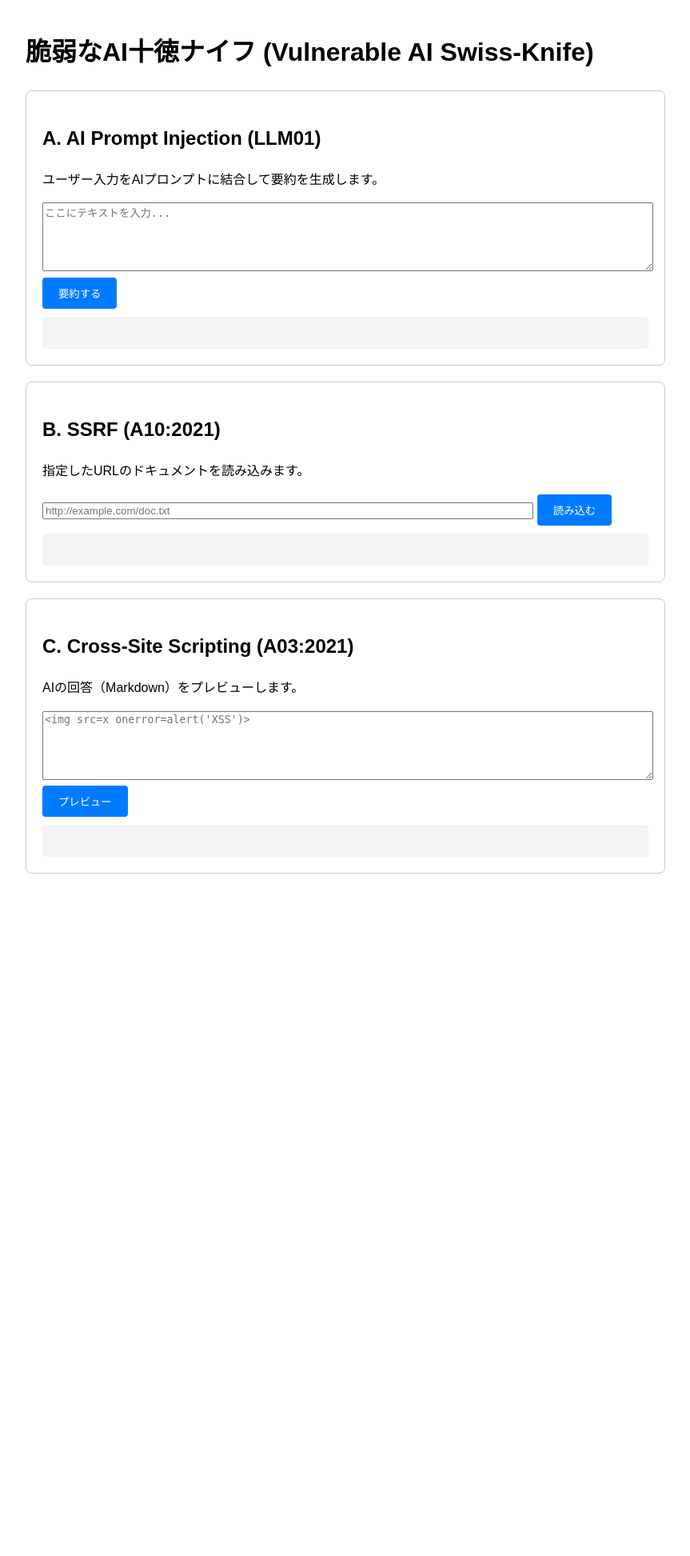
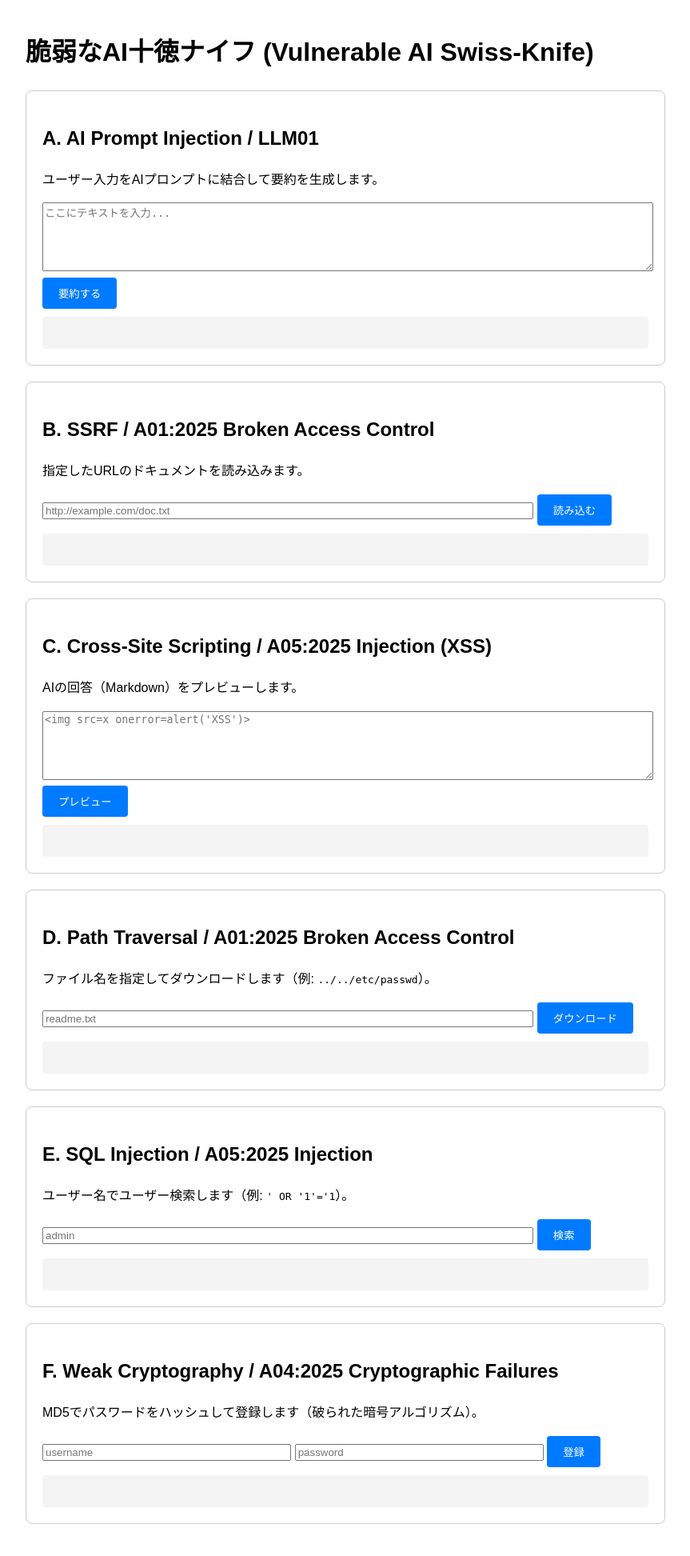
Before and after one commit to apc-yfukui/GHAS_sample, a Flask app: page / in a window 1280 px wide. Shown: the whole page at 80% size, without its empty margins (208-1071 px from the left). Before the commit the page ends 1092 px from the top, so only its background shows below. Run offline with Flask 2, Linux system fonts and the light colour scheme.

Commit message:
feat: add OWASP Top 10 (2025) vulnerability demos for GHAS detection coverage
- A01 Broken Access Control: path traversal (/download endpoint)
- A02 Security Misconfiguration: CORS allow-all + debug=True
- A04 Cryptographic Failures: MD5 password hashing (/register endpoint)
- A05 Injection: SQL injection (/user endpoint)
- A10 Exceptional Conditions: traceback.format_exc() in error responses

Existing demos retained:
- A01/SSRF (/fetch), A05/XSS (/preview), LLM01 Prompt Injection (/summarize)
- A03 Supply Chain via old Flask/requests/Werkzeug versions
- Secret Scanning via hardcoded API key pattern

```diff
--- a/app/main.py
+++ b/app/main.py
@@ -1,4 +1,7 @@
 import os
+import sqlite3
+import hashlib
+import traceback
 import requests
 from flask import Flask, request, render_template_string, render_template
 
@@ -8,12 +11,30 @@ app = Flask(__name__)
 # Dummy API Key to trigger GHAS Secret Scanning
 DUMMY_OPENAI_API_KEY = "sk-abcdefghijklmnopqrstT3BlbkFJabcdefghijklmnopqrst"
 
+# [A02: SECURITY MISCONFIGURATION DEMO]
+# Vulnerability: CORS allow-all header applied globally
+@app.after_request
+def add_cors_headers(response):
+    response.headers["Access-Control-Allow-Origin"] = "*"
+    response.headers["Access-Control-Allow-Headers"] = "*"
+    return response
+
 def mock_llm_call(prompt):
     """
     Simulates an LLM call.
     In a real scenario, this would send the prompt to an API.
     """
     return f"AI Response to: {prompt[:50]}..."
+
+def init_db():
+    """Initialize an in-memory SQLite DB with a users table for demos."""
+    conn = sqlite3.connect(":memory:", check_same_thread=False)
+    conn.execute("CREATE TABLE users (id INTEGER PRIMARY KEY, name TEXT, password TEXT)")
+    conn.execute("INSERT INTO users VALUES (1, 'admin', 'plaintext_password_123')")
+    conn.commit()
+    return conn
+
+DB_CONN = init_db()
 
 @app.route("/")
 def index():
@@ -32,23 +53,70 @@ def summarize():
 
 @app.route("/fetch", methods=["POST"])
 def fetch_url():
-    # [SSRF (A10:2021) DEMO]
+    # [A01: BROKEN ACCESS CONTROL / SSRF DEMO]
     # Vulnerability: Fetching a user-provided URL without validation.
     target_url = request.form.get("url", "")
     try:
-        # CodeQL should detect this as SSRF
+        # CodeQL should detect this as SSRF (py/full-ssrf)
         resp = requests.get(target_url, timeout=5)
         return {"content": resp.text[:200]}
     except Exception as e:
-        return {"error": str(e)}, 400
+        # [A10: MISHANDLING OF EXCEPTIONAL CONDITIONS DEMO]
+        # Vulnerability: Returning full stack trace to the client.
+        return {"error": traceback.format_exc()}, 400
 
 @app.route("/preview", methods=["POST"])
 def preview():
-    # [XSS (A03:2021) DEMO]
+    # [A05: INJECTION (XSS) DEMO]
     # Vulnerability: Returning unsanitized content to be rendered via innerHTML.
     content = request.form.get("content", "")
     # In index.html, this will be injected via JS innerHTML
     return {"html": content}
 
+@app.route("/download", methods=["GET"])
+def download():
+    # [A01: BROKEN ACCESS CONTROL (Path Traversal) DEMO]
+    # Vulnerability: User-controlled file path without sanitization.
+    filename = request.args.get("file", "readme.txt")
+    base_dir = "/app/static/files"
+    # CodeQL should detect this as path injection (py/path-injection)
+    filepath = os.path.join(base_dir, filename)
+    try:
+        with open(filepath, "r") as f:
+            return {"content": f.read()}
+    except Exception as e:
+        return {"error": str(e)}, 404
+
+@app.route("/user", methods=["GET"])
+def get_user():
+    # [A05: INJECTION (SQL Injection) DEMO]
+    # Vulnerability: Directly interpolating user input into SQL query.
+    name = request.args.get("name", "")
+    # CodeQL should detect this as SQL injection (py/sql-injection)
+    query = f"SELECT id, name FROM users WHERE name = '{name}'"
+    try:
+        cursor = DB_CONN.execute(query)
+        rows = cursor.fetchall()
+        return {"users": rows}
+    except Exception as e:
+        return {"error": traceback.format_exc()}, 500
+
+@app.route("/register", methods=["POST"])
+def register():
+    # [A04: CRYPTOGRAPHIC FAILURES DEMO]
+    # Vulnerability: Using MD5 (a broken hash) to store passwords.
+    username = request.form.get("username", "")
+    password = request.form.get("password", "")
+    # CodeQL should detect this as weak cryptographic algorithm (py/weak-cryptographic-algorithm)
+    hashed = hashlib.md5(password.encode()).hexdigest()
+    try:
+        DB_CONN.execute("INSERT INTO users (name, password) VALUES (?, ?)", (username, hashed))
+        DB_CONN.commit()
+        return {"status": "registered", "stored_hash": hashed}
+    except Exception as e:
+        return {"error": traceback.format_exc()}, 500
+
 if __name__ == "__main__":
-    app.run(host="0.0.0.0", port=5000)
+    # [A02: SECURITY MISCONFIGURATION DEMO]
+    # Vulnerability: Running Flask in debug mode exposes the interactive debugger.
+    app.run(host="0.0.0.0", port=5000, debug=True)
--- a/app/templates/index.html
+++ b/app/templates/index.html
@@ -15,7 +15,7 @@
     <h1>脆弱なAI十徳ナイフ (Vulnerable AI Swiss-Knife)</h1>
 
     <div class="feature">
-        <h2>A. AI Prompt Injection (LLM01)</h2>
+        <h2>A. AI Prompt Injection / LLM01</h2>
         <p>ユーザー入力をAIプロンプトに結合して要約を生成します。</p>
         <textarea id="summary-text" placeholder="ここにテキストを入力..."></textarea>
         <button onclick="summarize()">要約する</button>
@@ -23,7 +23,7 @@
     </div>
 
     <div class="feature">
-        <h2>B. SSRF (A10:2021)</h2>
+        <h2>B. SSRF / A01:2025 Broken Access Control</h2>
         <p>指定したURLのドキュメントを読み込みます。</p>
         <input type="text" id="fetch-url" style="width: 80%;" placeholder="http://example.com/doc.txt">
         <button onclick="fetchUrl()">読み込む</button>
@@ -31,11 +31,36 @@
     </div>
 
     <div class="feature">
-        <h2>C. Cross-Site Scripting (A03:2021)</h2>
+        <h2>C. Cross-Site Scripting / A05:2025 Injection (XSS)</h2>
         <p>AIの回答（Markdown）をプレビューします。</p>
         <textarea id="preview-content" placeholder="<img src=x onerror=alert('XSS')>"></textarea>
         <button onclick="preview()">プレビュー</button>
         <div id="preview-result" class="result"></div>
+    </div>
+
+    <div class="feature">
+        <h2>D. Path Traversal / A01:2025 Broken Access Control</h2>
+        <p>ファイル名を指定してダウンロードします（例: <code>../../etc/passwd</code>）。</p>
+        <input type="text" id="download-file" style="width: 80%;" placeholder="readme.txt">
+        <button onclick="downloadFile()">ダウンロード</button>
+        <div id="download-result" class="result"></div>
+    </div>
+
+    <div class="feature">
+        <h2>E. SQL Injection / A05:2025 Injection</h2>
+        <p>ユーザー名でユーザー検索します（例: <code>' OR '1'='1</code>）。</p>
+        <input type="text" id="user-name" style="width: 80%;" placeholder="admin">
+        <button onclick="getUser()">検索</button>
+        <div id="user-result" class="result"></div>
+    </div>
+
+    <div class="feature">
+        <h2>F. Weak Cryptography / A04:2025 Cryptographic Failures</h2>
+        <p>MD5でパスワードをハッシュして登録します（破られた暗号アルゴリズム）。</p>
+        <input type="text" id="reg-username" style="width: 40%;" placeholder="username">
+        <input type="password" id="reg-password" style="width: 40%;" placeholder="password">
+        <button onclick="register()">登録</button>
+        <div id="register-result" class="result"></div>
     </div>
 
     <script>
@@ -72,6 +97,32 @@
             // [VULNERABILITY] Use of innerHTML without sanitization
             document.getElementById('preview-result').innerHTML = data.html;
         }
+
+        async function downloadFile() {
+            const file = document.getElementById('download-file').value;
+            const resp = await fetch(`/download?file=${encodeURIComponent(file)}`);
+            const data = await resp.json();
+            document.getElementById('download-result').innerText = data.content || data.error;
+        }
+
+        async function getUser() {
+            const name = document.getElementById('user-name').value;
+            const resp = await fetch(`/user?name=${encodeURIComponent(name)}`);
+            const data = await resp.json();
+            document.getElementById('user-result').innerText = JSON.stringify(data);
+        }
+
+        async function register() {
+            const username = document.getElementById('reg-username').value;
+            const password = document.getElementById('reg-password').value;
+            const resp = await fetch('/register', {
+                method: 'POST',
+                headers: { 'Content-Type': 'application/x-www-form-urlencoded' },
+                body: `username=${encodeURIComponent(username)}&password=${encodeURIComponent(password)}`
+            });
+            const data = await resp.json();
+            document.getElementById('register-result').innerText = JSON.stringify(data);
+        }
     </script>
 </body>
 </html>
```
